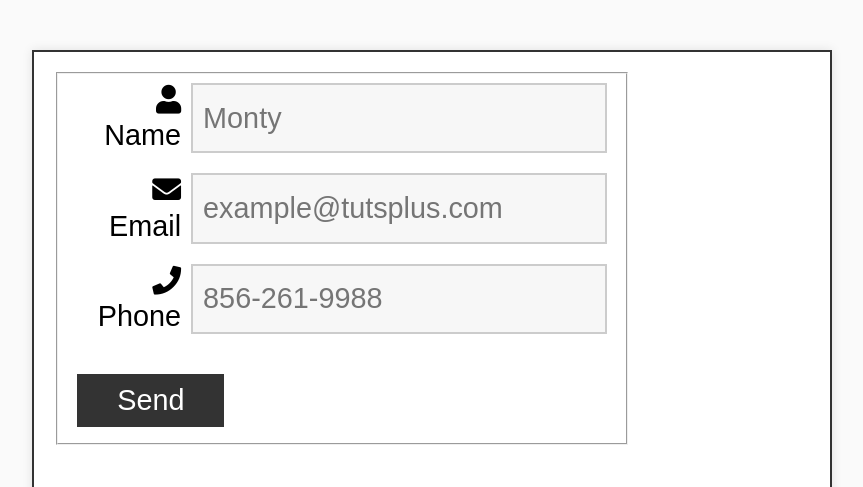
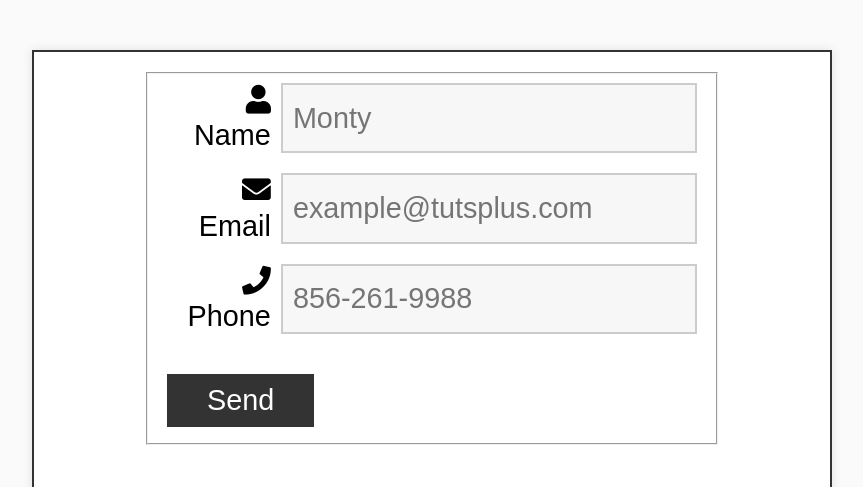
Before and after one commit to lunielism/tugas-6-pweb, a plain HTML site: page index.html in a window 1280 px wide. Shown: the top 487 px of the page, without its empty margins (208-1071 px from the left). Drawn offline with nearby package versions, Linux system fonts and the light colour scheme.

Commit message:
Update style.css

```diff
--- a/style.css
+++ b/style.css
@@ -16,7 +16,8 @@
     margin: 50px auto;
     display: flex;
     flex-wrap: wrap;
-    align-items: stretch;
+    flex-direction: column;
+    align-items: center;
     justify-content: space-between;
     background-color: #fff;
     border: 2px solid #333;
```
